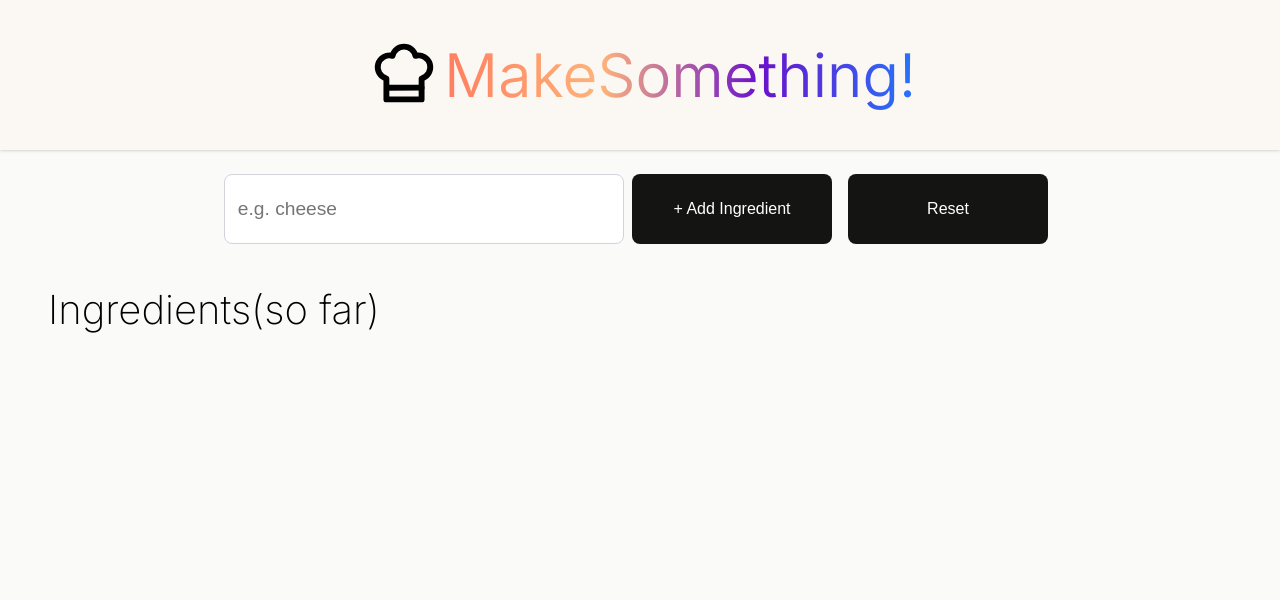
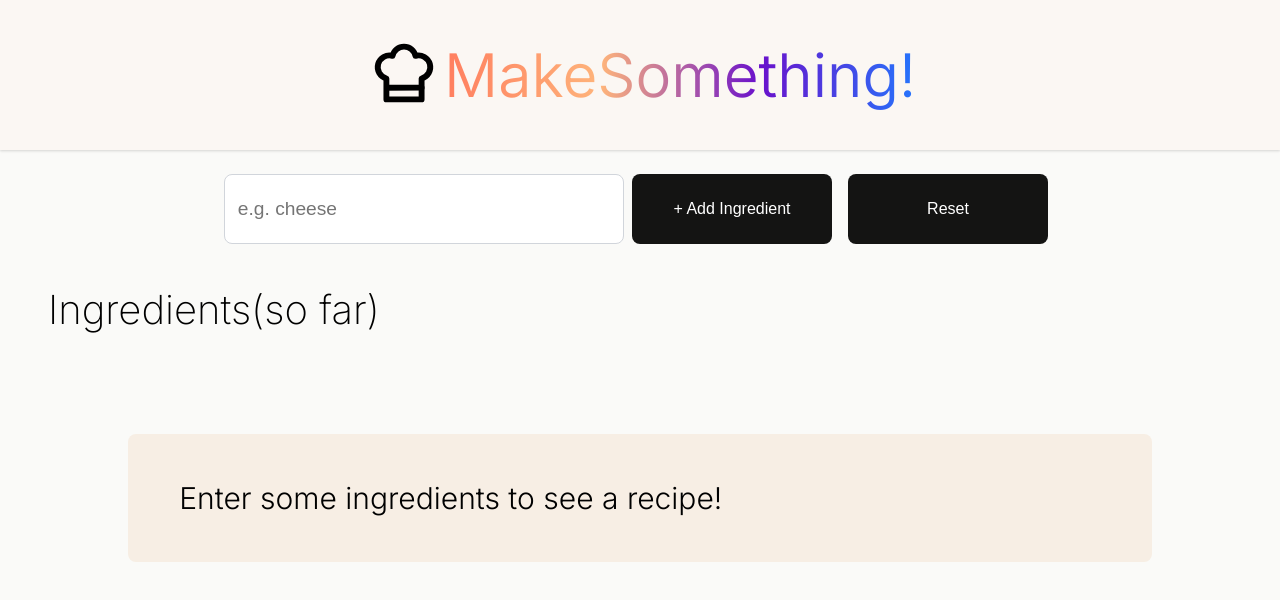
Before and after one commit to adeelakhani/MakeSomething-, a React (Vite) app: page / in a window 1280 px wide. Shown: the top 600 px of the page. Built offline with nearby package versions, Linux system fonts and the light colour scheme.

Commit message:
final product

```diff
--- a/components/Body.jsx
+++ b/components/Body.jsx
@@ -1,4 +1,4 @@
-import { useState } from "react";
+import { useState, useRef, useEffect } from "react";
 import IngredientsList from "./IngredientsList";
 import Recipe from "./Recipe";
 import axios from "axios";
@@ -6,7 +6,14 @@ import axios from "axios";
 export default function Body() {
   const [ingredients, setIngredients] = useState([]);
   const [recipe, setRecipe] = useState("");
+  const scrollSection = useRef(null);
 
+
+  useEffect(() => {
+    if(recipe && scrollSection.current){
+        scrollSection.current.scrollIntoView({behavior: "smooth"});
+    }
+  },[recipe]);
   const ingredientsLists = ingredients.map((ingredient) => (
     <li key={ingredient}>{ingredient}</li>
   ));
@@ -38,7 +45,7 @@ export default function Body() {
       </form>
       <section>
         <h2 className="ingredientsHeader">Ingredients(so far)</h2>
-        {ingredients.length > 0 && <IngredientsList ingredientsLists={ingredientsLists} numIngredients={numIngredients} showRecipe={showRecipe} />}
+        <IngredientsList ref={scrollSection} ingredientsLists={ingredientsLists} numIngredients={numIngredients} showRecipe={showRecipe} />
       </section>
       <section aria-live="polite">
         <Recipe recipe={recipe} />
--- a/components/IngredientsList.jsx
+++ b/components/IngredientsList.jsx
@@ -2,10 +2,13 @@ export default function IngredientsList(props) {
     return (
         <>
             <ul className="ingredientsList">{props.ingredientsLists}</ul>
-            {props.numIngredients > 0 && (
+            {props.numIngredients > 0 ?(
+            <div className="readyBox" ref={props.ref}>
+                <h1>Ready to submit? (May take a couple seconds to load)</h1>
+                <button onClick={props.showRecipe}>See recipe</button>
+            </div>):(
             <div className="readyBox">
-                <h1>Ready to submit?</h1>
-                <button onClick={props.showRecipe}>See recipe</button>
+                <h1 id="notReady">Enter some ingredients to see a recipe!</h1>
             </div>)
             }
 
--- a/src/index.css
+++ b/src/index.css
@@ -37,6 +37,7 @@ body {
     max-width: 400px;
 }
 .readyBox{
+    margin-top: 100px;
     font-size: 35px;
     display: flex;
     justify-content: space-between;
@@ -58,15 +59,21 @@ body {
     color: black;
     font-size: large;
     cursor: pointer;
-    border: none;  /* Removes any border */
+    border: none;
 }
+
 
 .readyBox > h1{
     font-size: 35px;
     font-weight: 200;
     margin-left: 5%;
 }
-
+#notReady{
+    display: flex;
+    justify-content: center;
+    font-size: 30px;
+    font-weight: 300;
+}
 .readyBox > h2{
     font-size: 35px;
     font-weight: 200;
```
Also changed, not shown: 1 other file (tests, documents, lock files or other folders).
